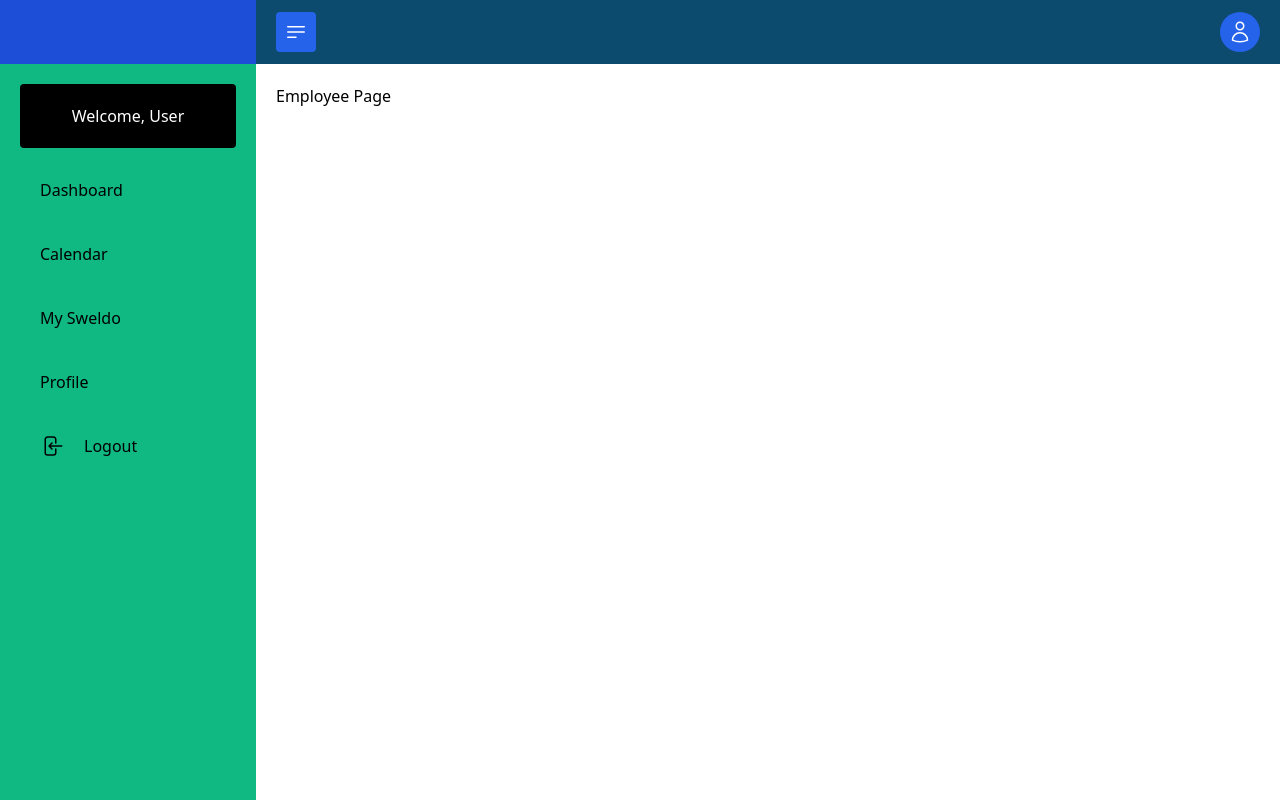
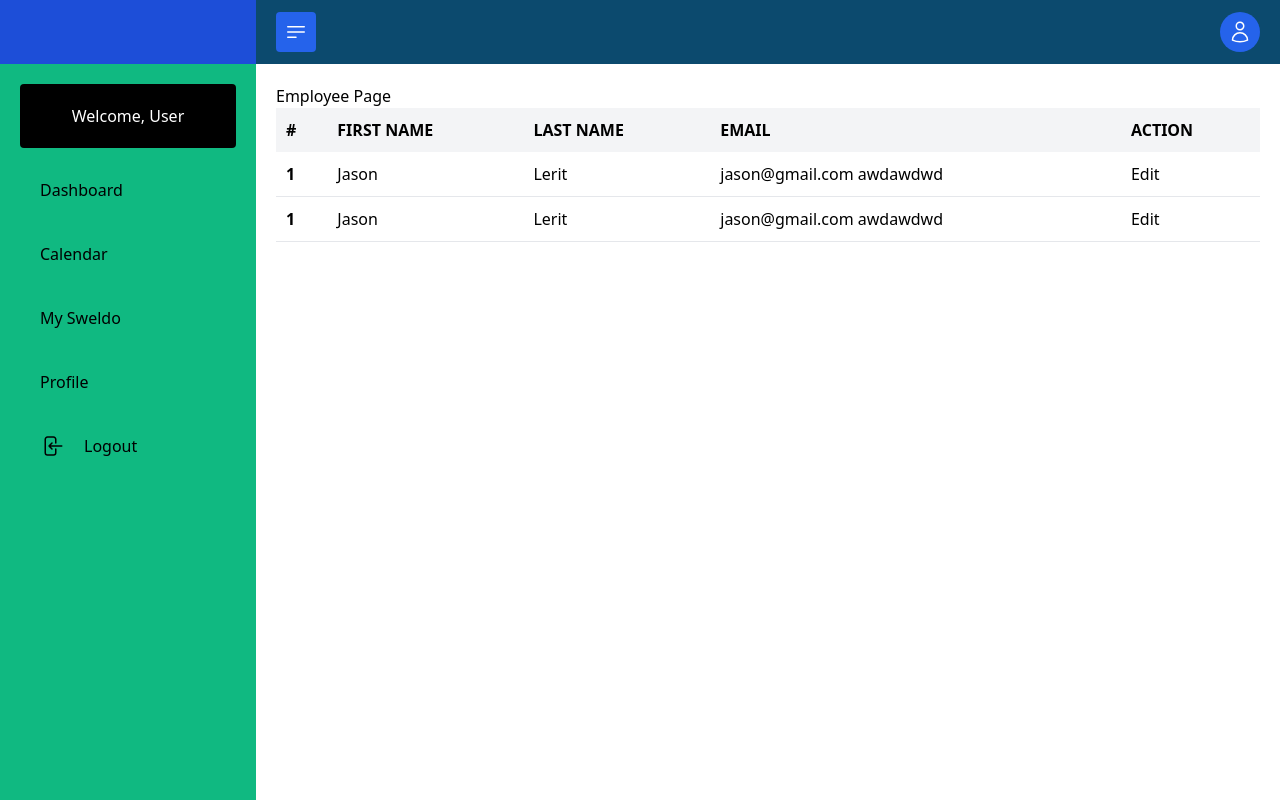
Before and after one commit to PrgDominique/Sweldo-App-Frontend, a React (Create React App) app: page /admin/employee in a window 1280 px wide. Built offline with nearby package versions, Linux system fonts and the light colour scheme; no server answers; sample sign-in values are in the browser's storage.

Commit message:
updated employee page

```diff
--- a/src/pages/portal/admin/employee.jsx
+++ b/src/pages/portal/admin/employee.jsx
@@ -1,10 +1,42 @@
-
 const EmployeePage = () => {
-    return (
-        <div>
-            Employee Page
-        </div>
-    )
+  return (
+    <div>
+      <div>Employee Page</div>
+      <div>
+        <table className='w-full text-left'>
+          <thead className='bg-gray-100 uppercase'>
+            <tr>
+              <th className='p-2.5'>#</th>
+              <th className='p-2.5'>First Name</th>
+              <th className='p-2.5'>Last Name</th>
+              <th className='p-2.5'>Email</th>
+              <th className='p-2.5'>Action</th>
+            </tr>
+          </thead>
+          <tbody>
+            <tr className='border-b'>
+              <th className='p-2.5'>1</th>
+              <td className='p-2.5'>Jason</td>
+              <td className='p-2.5'>Lerit</td>
+              <td className='p-2.5'>jason@gmail.com awdawdwd</td>
+              <td className='p-2.5'>
+                <button>Edit</button>
+              </td>
+            </tr>
+            <tr className='border-b'>
+              <th className='p-2.5'>1</th>
+              <td className='p-2.5'>Jason</td>
+              <td className='p-2.5'>Lerit</td>
+              <td className='p-2.5'>jason@gmail.com awdawdwd</td>
+              <td className='p-2.5'>
+                <button>Edit</button>
+              </td>
+            </tr>
+          </tbody>
+        </table>
+      </div>
+    </div>
+  )
 }
 
 export default EmployeePage
```
